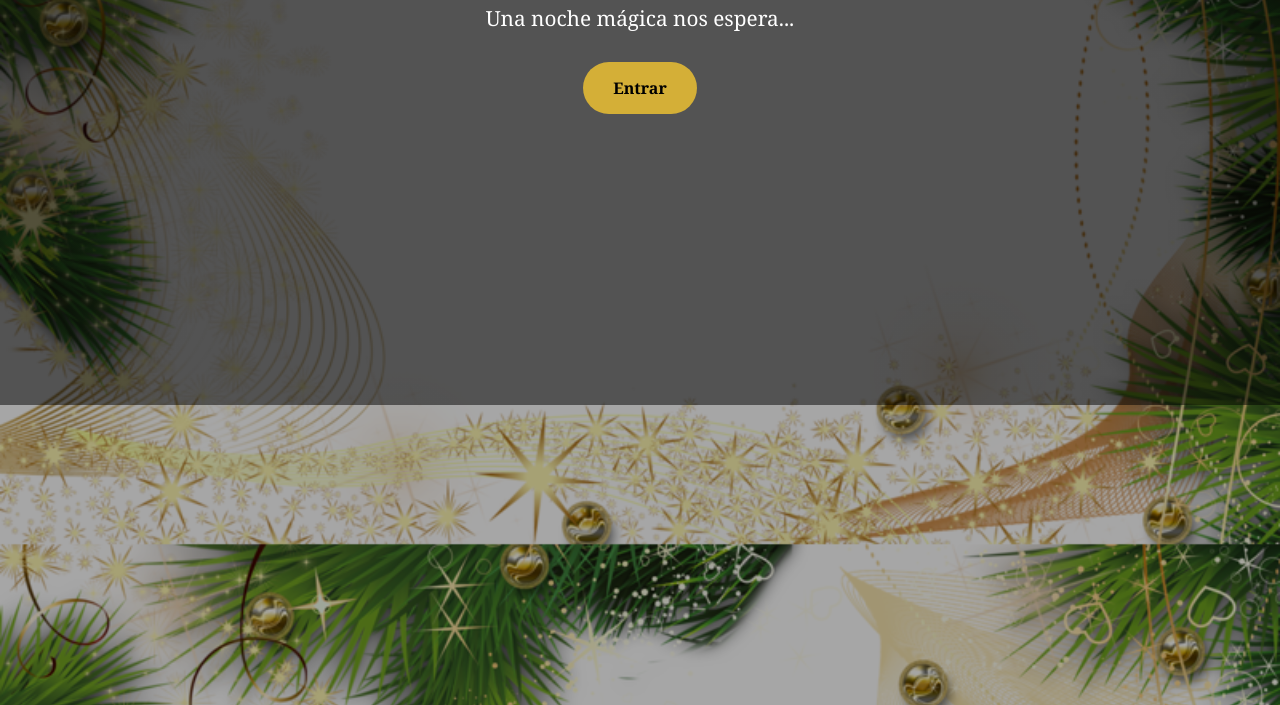
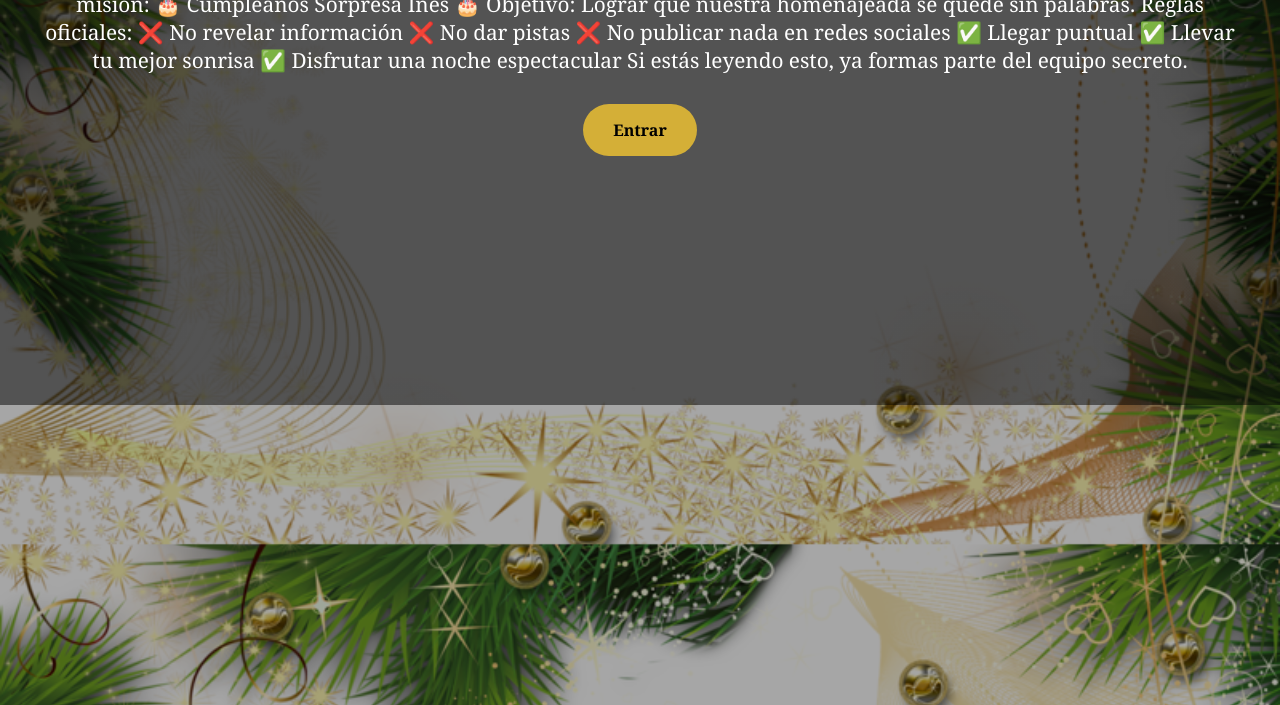
Before and after one commit to LauG31/cumpleanos-sorpresa, a plain HTML site: page index.html in a window 1280 px wide. Shown: the part 395-1100 px from the top of the page. Drawn offline with Linux system fonts and the light colour scheme.

Commit message:
Enhance birthday invitation with mission details
Added secret mission details for the surprise birthday event.

```diff
--- a/index.html
+++ b/index.html
@@ -155,7 +155,17 @@ audio{
 <h1>🎉 Cumpleaños Sorpresa 🎉</h1>
 
 <p>
-Una noche mágica nos espera...
+🚨 Misión Secreta 🚨
+Has sido seleccionado para participar en una operación de máxima confidencialidad.
+    Nombre de la misión: 🎂 Cumpleaños Sorpresa Ines 🎂
+    Objetivo: Lograr que nuestra homenajeada se quede sin palabras.
+    Reglas oficiales:
+    ❌ No revelar información
+    ❌ No dar pistas
+    ❌ No publicar nada en redes sociales
+    ✅ Llegar puntual
+    ✅ Llevar tu mejor sonrisa
+    ✅ Disfrutar una noche espectacular Si estás leyendo esto, ya formas parte del equipo secreto.
 </p>
 
 <a href="#contador" class="boton">
```
